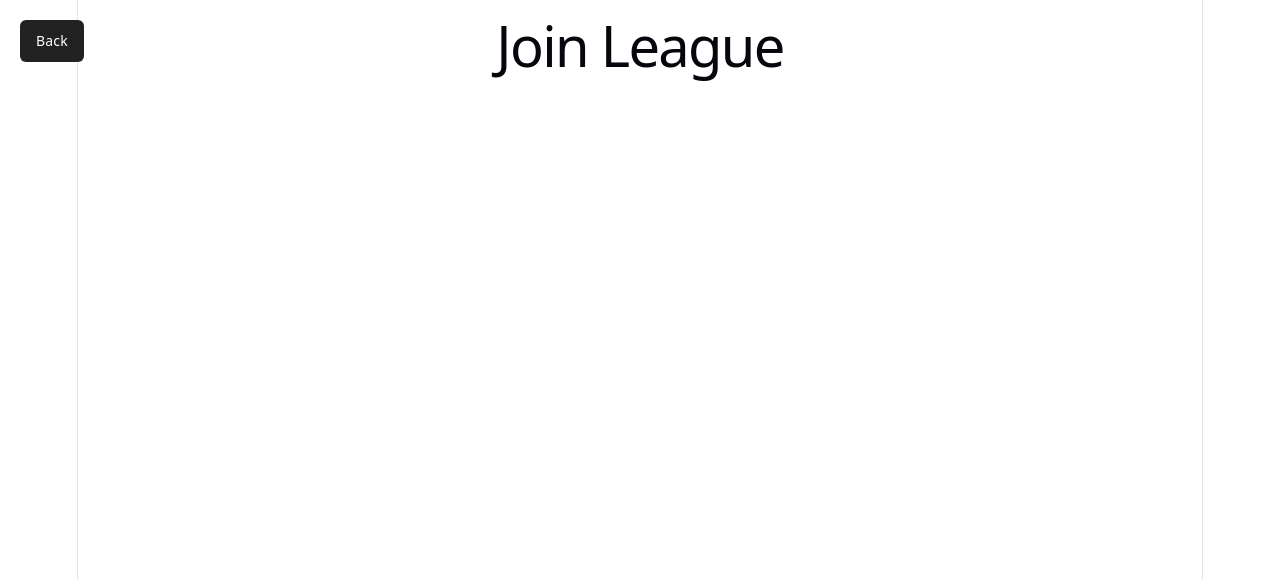
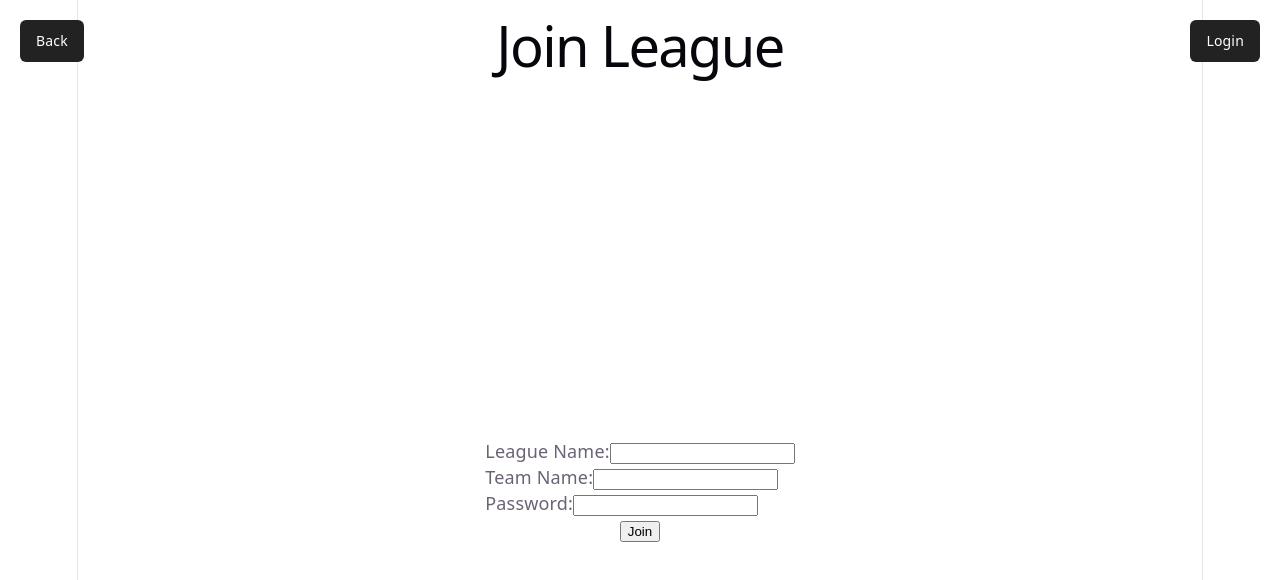
Before and after one commit to AidanZhou12/DownTheStretch, a React app in the folder Frontend/: page /join in a window 1280 px wide. Shown: the top 580 px of the page. Built offline with nearby package versions, Linux system fonts and the light colour scheme; no server answers; the HTML template or start-up script is replaced by a standard one.

Commit message:
Can join league from the UI

```diff
--- a/Frontend/src/pages/Create.css
+++ /dev/null
@@ -1,13 +0,0 @@
-.form-field {
-    display: flex;
-    flex-direction: row;
-    align-items: center;
-    gap: 10px;
-}
-
-.create-page {
-    min-height: 100vh;
-    display: flex;
-    justify-content: center;
-    align-items: center;
-}
--- a/Frontend/src/pages/Create.jsx
+++ b/Frontend/src/pages/Create.jsx
@@ -1,7 +1,7 @@
 import { Link } from 'react-router';
 import { useState } from 'react';
 import { createLeague, createTeam } from '../api/create';
-import './Create.css';
+import './pages.css';
 
 function CreateLeague() {
     const [leagueName, setLeagueName] = useState('');
--- a/Frontend/src/pages/Join.jsx
+++ b/Frontend/src/pages/Join.jsx
@@ -1,11 +1,51 @@
 import { Link } from 'react-router';
 import './pages.css';
+import { createTeam } from '../api/create';
+import { useState } from 'react';
 
 function JoinLeague() {
+    const [leagueName, setLeagueName] = useState('');
+    const [teamName, setTeamName] = useState('');
+    const [password, setPassword] = useState('');
+    const [error, setError] = useState('');
     return (
         <main>
             <Link to="/" className="back-button">Back</Link>
+            <Link to="/login" className="login-button">Login</Link>
             <h1>Join League</h1>
+            <div className="join-page">
+                <form className="join-form" onSubmit={async (e) => {
+                    e.preventDefault();
+                    setError('');
+                    try {
+                        await createTeam(leagueName, teamName, password);
+                        alert('League joined successfully! \nYou can now log in with your team.');
+                    } catch (err) {
+                        setError(err.message);
+                    }
+                }}>
+                    <div className="form-field">
+                        <label>
+                            League Name:
+                            <input type="text" value={leagueName} onChange={(e) => setLeagueName(e.target.value)} required />
+                        </label>
+                    </div>
+                    <div className="form-field">
+                        <label>
+                            Team Name:
+                            <input type="text" value={teamName} onChange={(e) => setTeamName(e.target.value)} required />
+                        </label>
+                    </div>
+                    <div className="form-field">
+                        <label>
+                            Password:
+                            <input type="password" value={password} onChange={(e) => setPassword(e.target.value)} required />
+                        </label>
+                    </div>
+                    {error && <p className="error">{error}</p>}
+                    <button type="submit">Join</button>
+                </form>
+            </div>
         </main>
     );
 }
--- a/Frontend/src/pages/pages.css
+++ b/Frontend/src/pages/pages.css
@@ -13,3 +13,40 @@
 .back-button:hover {
   background-color: #444;
 }
+
+.form-field {
+    display: flex;
+    flex-direction: row;
+    align-items: center;
+    gap: 10px;
+}
+
+.create-page {
+    min-height: 100vh;
+    display: flex;
+    justify-content: center;
+    align-items: center;
+}
+
+.login-button {
+  position: absolute;
+  top: 20px;
+  right: 20px;
+  padding: 8px 16px;
+  border-radius: 6px;
+  background-color: #222;
+  color: white;
+  text-decoration: none;
+  font-size: 14px;
+}
+
+.login-button:hover {
+  background-color: #444;
+}
+
+.join-page {
+    min-height: 100vh;
+    display: flex;
+    justify-content: center;
+    align-items: center;
+}
```
Also changed, not shown: Frontend/src/api/join.js (added, +25 -0 lines).
